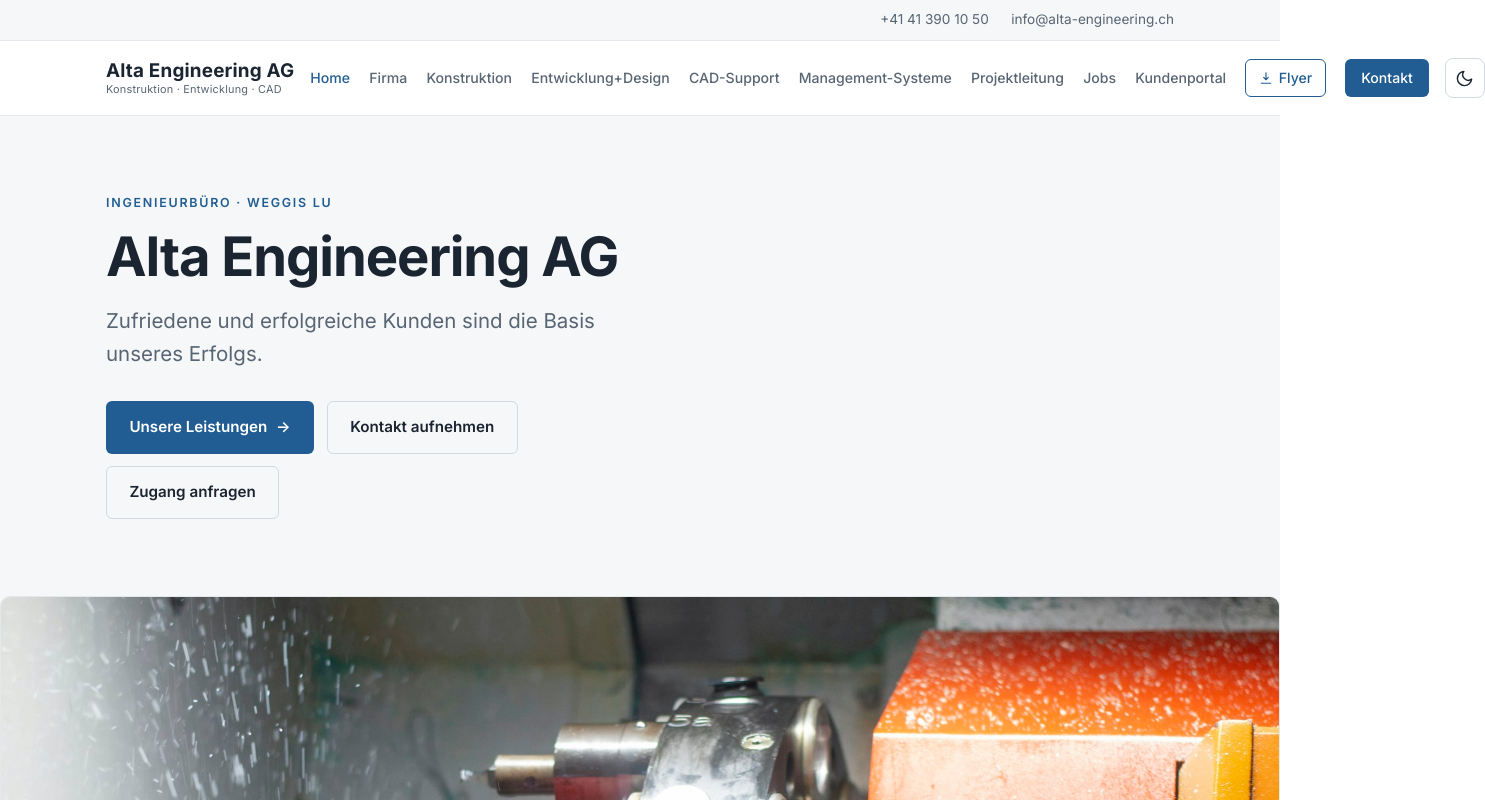
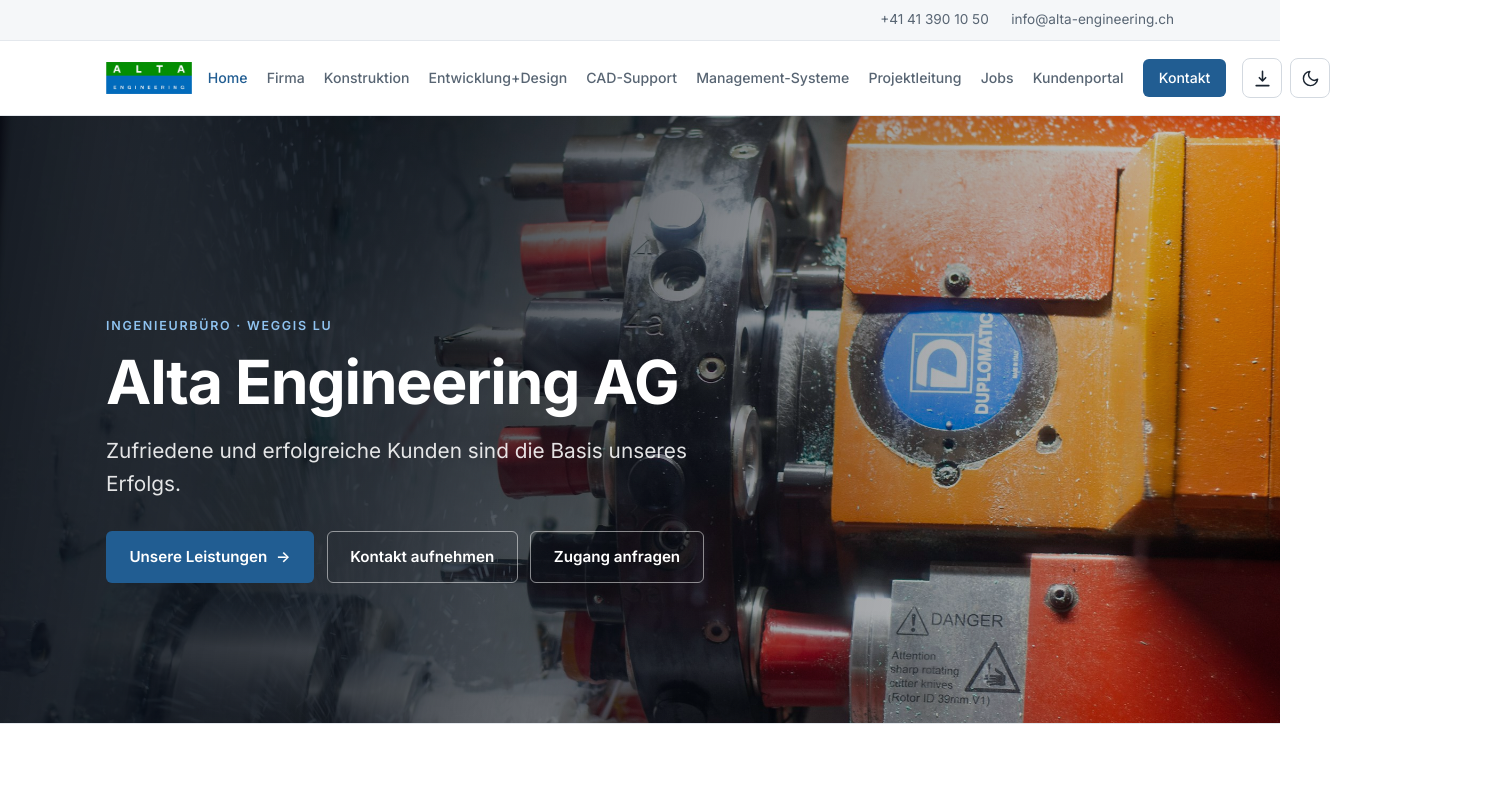
Before and after one commit to altaengineering/altaengineering-website, a website: page index.html in a window 1280 px wide. Shown: the top 800 px of the page, 1485 px wide, since content can reach past the window. Drawn offline with Linux system fonts and the light colour scheme.

Commit message:
Header und Hero grundlegend ueberarbeiten: echtes Logo, Full-Bleed-Hero, Bugfix
Header:
- Echtes Firmenlogo (logo.png, aus dem Favicon extrahiert) ersetzt den reinen
  Text-Schriftzug im Header -- vorher fehlte ein Logo auf der Website komplett.
- Flyer-Link aus dem ohnehin vollen Hauptmenue raus und als kompakten Icon-Button
  neben den Farbmodus-Schalter verschoben (gleiche 40x40-Optik). Vorher war er
  ein ausformulierter Pillen-Button mitten im Menue und lief bei schmaleren
  Fenstern ins Ueberlaufen/Abschneiden.

Hero (Startseite):
- Bugfix: Der Hero hatte drei ueberzaehlige schliessende </div>-Tags, wodurch
  .wrap und .hero-inner viel zu frueh geschlossen wurden. Sichtbare Folge: das
  Bild landete ausserhalb des Grids als voller Balken UNTER dem Textblock statt
  daneben.
- Statt das Grid zu reparieren, gleich neu gestaltet: das Foto ist jetzt ein
  Full-Bleed-Hintergrund mit dunklem Verlaufsoverlay, Text liegt direkt darauf.
  Deutlich mehr Bildwirkung als vorher (kleines Seitenbild in eigener Box).

```diff
--- a/index.html
+++ b/index.html
@@ -52,10 +52,7 @@
 
 <header>
   <div class="wrap nav">
-    <a class="brand" href="index.html" aria-label="Alta Engineering AG">
-      <b>Alta Engineering AG</b>
-      <span>Konstruktion · Entwicklung · CAD</span>
-    </a>
+    <a class="brand" href="index.html" aria-label="Alta Engineering AG"><img src="logo.png" alt="Alta Engineering AG"></a>
     <nav class="menu" id="menu">
       <a href="index.html" class="active">Home</a>
       <a href="firma.html">Firma</a>
@@ -66,10 +63,12 @@
       <a href="projektleitung.html">Projektleitung</a>
       <a href="jobs.html">Jobs</a>
       <a href="https://alta-kundenportal.alta-engineering.workers.dev" target="_blank" rel="noopener">Kundenportal</a>
-      <a href="alta-engineering-flyer.pdf" class="flyer"><svg viewBox="0 0 24 24" fill="none" stroke="currentColor" stroke-width="2" stroke-linecap="round" stroke-linejoin="round"><path d="M12 3v12m0 0l-4-4m4 4l4-4M4 21h16"/></svg>Flyer</a>
    <a href="kontakt.html" class="cta">Kontakt</a>
     </nav>
     <div class="nav-actions">
+      <a class="flyer-btn" href="alta-engineering-flyer.pdf" aria-label="Firmenflyer herunterladen (PDF)" title="Firmenflyer (PDF)">
+        <svg viewBox="0 0 24 24" fill="none" stroke="currentColor" stroke-width="2" stroke-linecap="round" stroke-linejoin="round"><path d="M12 3v12m0 0l-4-4m4 4l4-4M4 21h16"/></svg>
+      </a>
       <button class="theme-toggle" id="themeToggle" aria-label="Farbmodus wechseln">
         <svg class="moon" viewBox="0 0 24 24" fill="none" stroke="currentColor" stroke-width="1.8" stroke-linecap="round" stroke-linejoin="round"><path d="M21 12.8A9 9 0 1 1 11.2 3a7 7 0 0 0 9.8 9.8z"/></svg>
         <svg class="sun" viewBox="0 0 24 24" fill="none" stroke="currentColor" stroke-width="1.8" stroke-linecap="round" stroke-linejoin="round"><circle cx="12" cy="12" r="4"/><path d="M12 2v2M12 20v2M4.9 4.9l1.4 1.4M17.7 17.7l1.4 1.4M2 12h2M20 12h2M4.9 19.1l1.4-1.4M17.7 6.3l1.4-1.4"/></svg>
@@ -84,7 +83,6 @@
   <section class="hero">
     <div class="wrap">
       <div class="hero-inner">
-        <div>
         <div class="kicker">Ingenieurbüro · Weggis LU</div>
         <h1>Alta Engineering AG</h1>
         <p class="claim">Zufriedene und erfolgreiche Kunden sind die Basis unseres Erfolgs.</p>
@@ -93,11 +91,6 @@
           <a class="btn btn-ghost" href="kontakt.html">Kontakt aufnehmen</a>
           <a class="btn btn-ghost" href="https://alta-kundenportal.alta-engineering.workers.dev/request-access">Zugang anfragen</a>
         </div>
-          </div>
-          </div>
-          </div>
-        </div>
-        <div class="media hero-media"><img src="cnc-fertigung.jpg" alt="CNC-Fertigung: Praezisionsbearbeitung eines Bauteils"></div>
       </div>
     </div>
   </section>
--- a/style.css
+++ b/style.css
@@ -127,22 +127,18 @@
 /* header */
 header{position:sticky;top:0;z-index:40;background:var(--header-bg);backdrop-filter:blur(9px);border-bottom:1px solid var(--line)}
 .nav{display:flex;align-items:center;justify-content:space-between;gap:1rem;height:74px}
-.brand{display:flex;flex-direction:column;line-height:1.05;flex-shrink:0}
-.brand b{font-weight:700;font-size:1.18rem;letter-spacing:.01em;color:var(--text)}
-.brand span{font-size:.68rem;color:var(--muted);letter-spacing:.02em;margin-top:3px}
+.brand{display:flex;align-items:center;flex-shrink:0}
+.brand img{height:32px;width:auto;display:block}
 .menu{display:flex;align-items:center;gap:1.2rem}
 .menu a{font-size:.88rem;font-weight:500;color:var(--muted);white-space:nowrap;transition:color .18s}
 .menu a:hover,.menu a.active{color:var(--text)}
 .menu a.active{color:var(--accent)}
 .menu a.cta{background:var(--btn);color:#fff;padding:.5rem 1rem;border-radius:6px}
 .menu a.cta:hover{background:var(--btn-hover)}
-.menu a.flyer{display:inline-flex;align-items:center;gap:.35rem;color:var(--accent);border:1px solid var(--accent);padding:.44rem .8rem;border-radius:6px}
-.menu a.flyer:hover{background:var(--accent);color:#fff}
-.menu a.flyer svg{width:14px;height:14px;flex-shrink:0}
 .nav-actions{display:flex;align-items:center;gap:.5rem}
-.theme-toggle{display:inline-flex;align-items:center;justify-content:center;width:40px;height:40px;border-radius:8px;border:1px solid var(--line-2);background:var(--surface);color:var(--text);cursor:pointer;transition:.2s}
-.theme-toggle:hover{border-color:var(--accent);color:var(--accent)}
-.theme-toggle svg{width:19px;height:19px}
+.theme-toggle,.flyer-btn{display:inline-flex;align-items:center;justify-content:center;width:40px;height:40px;border-radius:8px;border:1px solid var(--line-2);background:var(--surface);color:var(--text);cursor:pointer;transition:.2s}
+.theme-toggle:hover,.flyer-btn:hover{border-color:var(--accent);color:var(--accent)}
+.theme-toggle svg,.flyer-btn svg{width:19px;height:19px}
 .theme-toggle .sun{display:none}
 .theme-toggle .moon{display:block}
 :root[data-theme="dark"] .theme-toggle .moon{display:none}
@@ -164,16 +160,22 @@
   .burger.on span:nth-child(3){transform:translateY(-7px) rotate(-45deg)}
 }
 
-/* home hero (two-column with image) */
-.hero{background:var(--alt);border-bottom:1px solid var(--line)}
-.hero .wrap{padding:clamp(44px,6vw,80px) var(--gutter)}
-.hero-inner{display:grid;grid-template-columns:1.05fr .95fr;gap:clamp(2rem,5vw,4.5rem);align-items:center}
-@media(max-width:900px){.hero-inner{grid-template-columns:1fr;gap:2.2rem}}
-.hero .kicker{font-size:.78rem;font-weight:600;letter-spacing:.14em;text-transform:uppercase;color:var(--accent)}
-.hero h1{font-weight:700;font-size:clamp(2.1rem,5vw,3.4rem);letter-spacing:-.02em;line-height:1.08;margin-top:.9rem}
-.hero .claim{margin-top:1.2rem;font-size:clamp(1.05rem,1.7vw,1.28rem);color:var(--muted);max-width:44ch}
-.hero-media{aspect-ratio:4/3}
-@media(max-width:900px){.hero-media{aspect-ratio:16/9}}
+/* home hero (full-bleed background photo) */
+.hero{
+  position:relative;
+  background:
+    linear-gradient(100deg, rgba(7,13,22,.93) 0%, rgba(7,13,22,.78) 32%, rgba(7,13,22,.4) 62%, rgba(7,13,22,.12) 100%),
+    url('cnc-fertigung.jpg') center 38% / cover no-repeat;
+  border-bottom:1px solid var(--line);
+}
+.hero .wrap{padding:clamp(110px,17vw,200px) var(--gutter) clamp(84px,12vw,140px)}
+.hero-inner{max-width:640px}
+.hero .kicker{font-size:.78rem;font-weight:600;letter-spacing:.14em;text-transform:uppercase;color:#8fc3f0}
+.hero h1{font-weight:700;font-size:clamp(2.3rem,5.6vw,3.8rem);letter-spacing:-.02em;line-height:1.06;margin-top:.9rem;color:#fff}
+.hero .claim{margin-top:1.2rem;font-size:clamp(1.05rem,1.7vw,1.3rem);color:rgba(255,255,255,.88);max-width:46ch}
+.hero .btn-ghost{color:#fff;border-color:rgba(255,255,255,.5)}
+.hero .btn-ghost:hover{border-color:#fff;color:#fff;background:rgba(255,255,255,.1)}
+@media(max-width:640px){.hero{background-position:65% 38%}}
 
 /* page hero (subpages) */
 .phero{background:var(--alt);border-bottom:1px solid var(--line)}
```
Also changed, not shown: cad-support.html (+4 -2 lines), entwicklung-design.html (+4 -2 lines), firma.html (+4 -2 lines), jobs.html (+4 -2 lines), konstruktion.html (+4 -2 lines), kontakt.html (+4 -2 lines), management-systeme.html (+4 -2 lines), projektleitung.html (+4 -2 lines), logo.png (added). Lines whose indentation alone changed are shown as unchanged.
